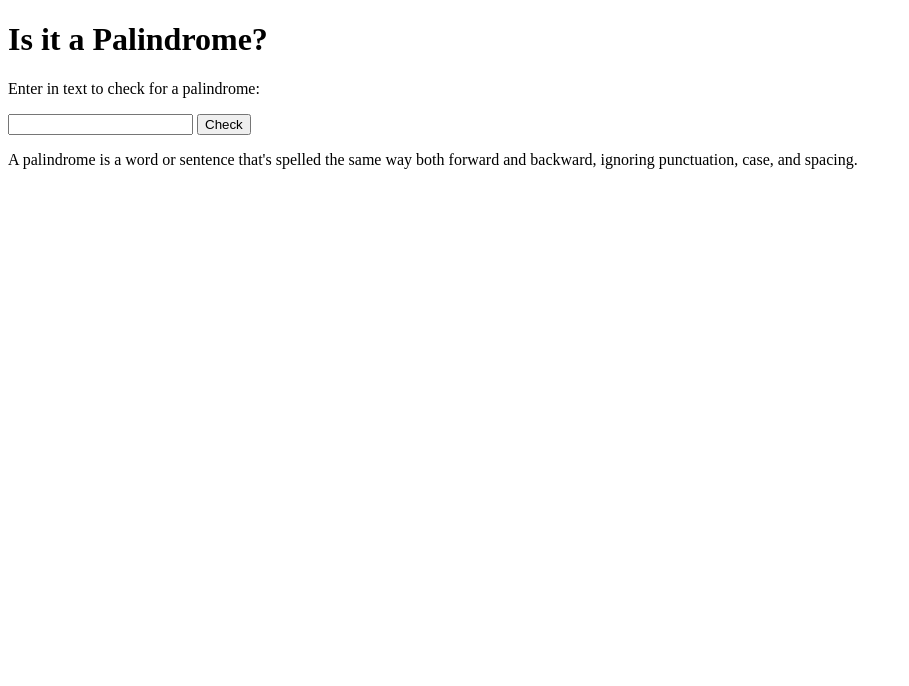
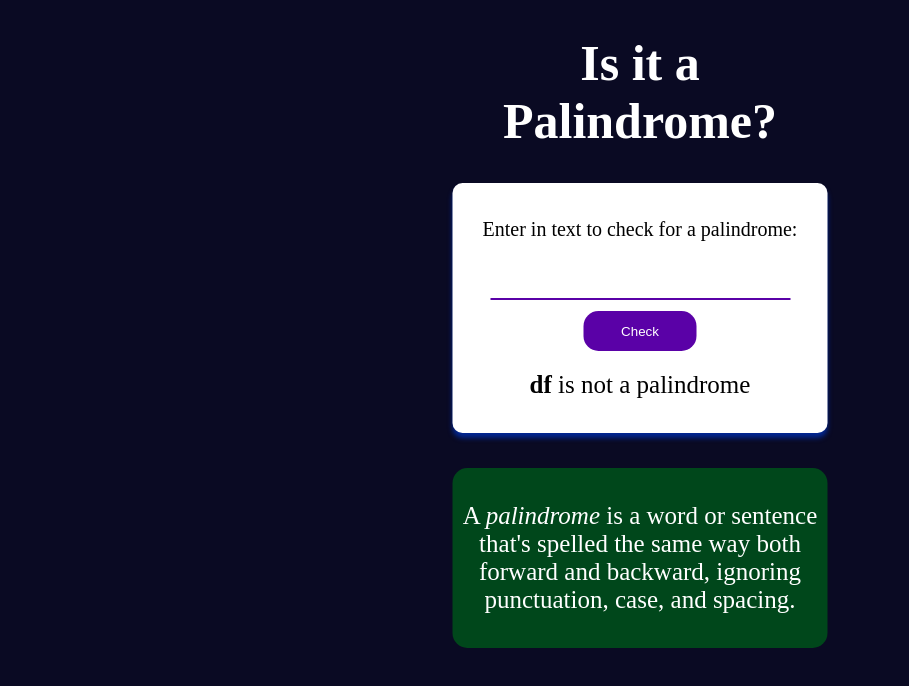
Before and after one commit to Zero-K00L/Palindrome-Checker, a plain HTML site: page index.html in a window 1280 px wide. Shown: the whole page, without its empty margins (0-909 px from the left). Drawn offline with Linux system fonts and the light colour scheme.

Commit message:
Commit 2

```diff
--- a/index.html
+++ b/index.html
@@ -10,17 +10,17 @@
         <main class="main">
             <div class="main-container"></div>
                 <div class="title-container">
-                    <h1>Is it a Palindrome?</h1>
+                    <h1 class="title">Is it a Palindrome?</h1>
                 </div>
 
                 <div class="app-container">
-                    <p>Enter in text to check for a palindrome: </p>
+                    <p class="prompt">Enter in text to check for a palindrome: </p>
                     <input type="text" id="text-input" name="word">
                     <button type="button" id="check-btn">Check</button>
-                    <div id="result"></div>
+                    <div id="result"><b><span class="result-word">df</span></b></span class="result-txt"> is not a palindrome</div>
                 </div>
-                <div class="info">
-                    <p>A palindrome is a word or sentence that's spelled the same way both forward and backward, ignoring punctuation, case, and spacing.</p>
+                <div class="info-container">
+                    <p>A <i>palindrome</i> is a word or sentence that's spelled the same way both forward and backward, ignoring punctuation, case, and spacing.</p>
                 </div>
         </main>
         <script src="script.js"></script>
--- a/styles.css
+++ b/styles.css
@@ -0,0 +1,101 @@
+/* Color Variables */
+
+:root {
+    --background: #0A0A23;
+    --text: #FFFFFF;
+    --button: #5A01A7;
+    --border: #022793;
+    --descrip: #00471B;
+}
+
+html {
+    font-size: 100%;
+    box-sizing: border-box;
+}
+
+*,::before,::after {
+    box-sizing: inherit;
+}
+
+body {
+    margin: 0;
+    background-color: var(--background);
+    color: var(--text);
+}
+
+.main {
+    margin: 0 auto;
+    width: 100%;
+    max-width: 375px;
+    position: absolute;
+    left: 50%;
+    top: 50%;
+    transform: translate(-50%, -50%);
+    height: 100%;
+}
+
+.title-container {
+    width: 100%;
+    font-size: 25px;
+    text-align: center;
+}
+
+.title {
+
+}
+
+.app-container {
+    width: 100%;
+    height: 250px;
+    background-color: var(--text);
+    border-radius: 10px;
+    box-shadow: 0px 5px 5px var(--border);
+    display: flex;
+    flex-direction: column;
+}
+
+.prompt {
+    color: black;
+    text-align: center;
+    padding-top: 15px;
+    font-size: 20px;
+}
+
+#text-input {
+    margin-top: 20px;
+    width: 80%;
+    align-self: center;
+    border: none;
+    border-bottom: 2px solid var(--button);
+}
+
+#check-btn {
+    width: 30%;
+    align-self: center;
+    height: 40px;
+    border: none;
+    border-radius: 15px;
+    background-color: var(--button);
+    color: var(--text);
+    margin-top: 11px;
+}
+
+#result {
+    margin-top: 20px;
+    color: black;
+    text-align: center;
+    font-size: 25px;
+}
+
+.info-container {
+    display: flex;
+    align-items: center;
+    margin-top: 35px;
+    height: 180px;
+    text-align: center;
+    font-size: 25px;
+    background-color: var(--descrip);
+    border-radius: 15px;
+
+
+}
```
